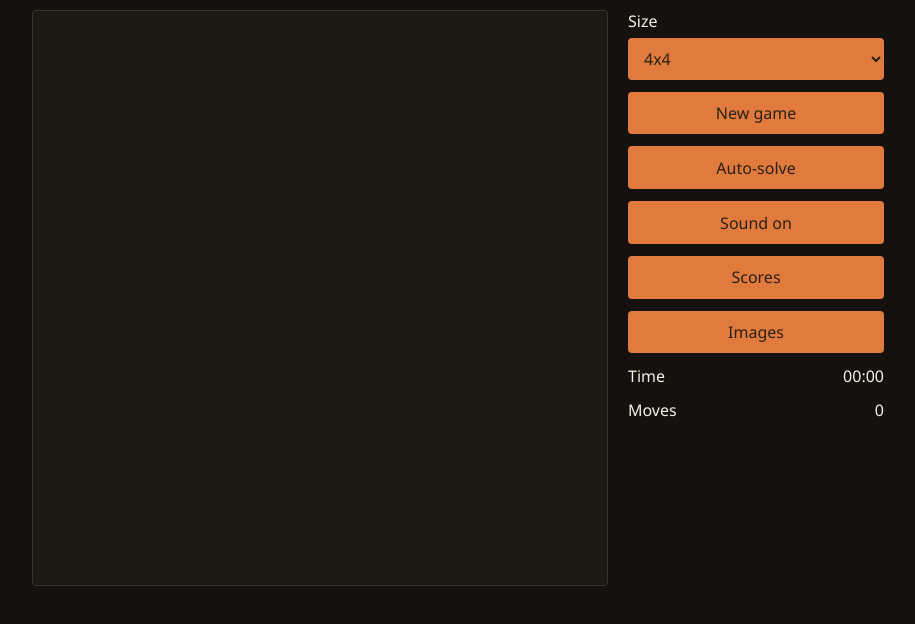
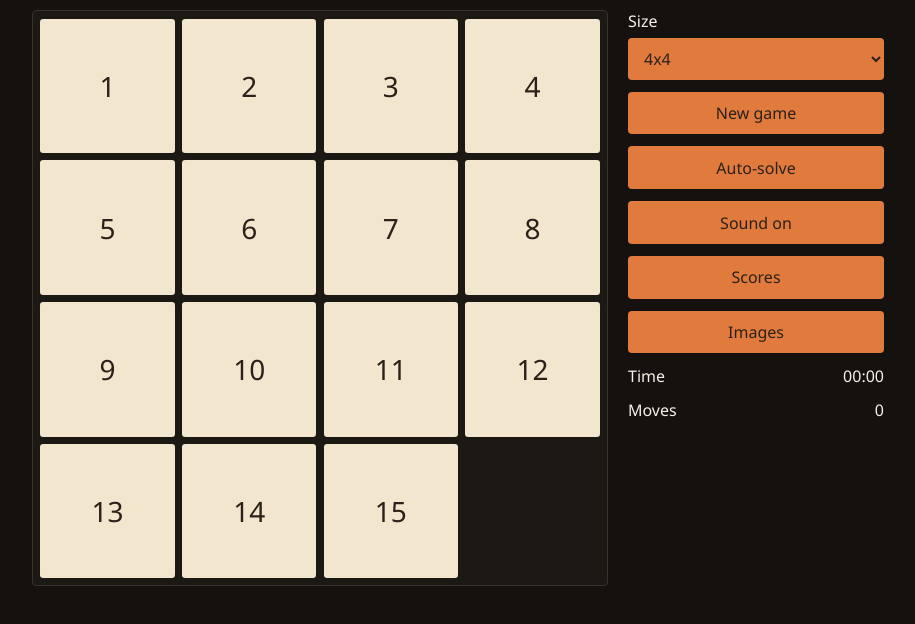
Before and after one commit to rdog49/gem-puzzle-harness, a website built with webpack: page src/index.html in a window 1280 px wide. Shown: the part 100-724 px from the top of the page, without its empty margins (182-1097 px from the left). Built offline with nearby package versions, Linux system fonts and the light colour scheme.

Commit message:
feat: GP-03 default 4x4 board
Record the missing GP-02 section in the project progress.

Co-authored-by: Cursor <cursoragent@cursor.com>

```diff
--- a/src/modules/app.js
+++ b/src/modules/app.js
@@ -1,3 +1,5 @@
+import renderSolvedBoard from './board';
+
 function createButton(id, text) {
   const button = document.createElement('button');
   button.type = 'button';
@@ -65,6 +67,7 @@ export default function mountApp(root) {
   const board = document.createElement('div');
   board.id = 'board';
   board.className = 'board';
+  renderSolvedBoard(board);
 
   const controls = document.createElement('div');
   controls.id = 'controls';
--- /dev/null
+++ b/src/modules/board.js
@@ -0,0 +1,24 @@
+const DEFAULT_SIZE = 4;
+
+function solvedTiles(size) {
+  const cellCount = size * size;
+
+  return Array.from({ length: cellCount }, (_, index) => (
+    index + 1 === cellCount ? 0 : index + 1
+  ));
+}
+
+export default function renderSolvedBoard(board) {
+  board.replaceChildren();
+
+  solvedTiles(DEFAULT_SIZE).forEach((value) => {
+    const cell = document.createElement('div');
+    const isEmpty = value === 0;
+
+    cell.className = isEmpty ? 'tile tile--empty' : 'tile';
+    if (!isEmpty) {
+      cell.textContent = String(value);
+    }
+    board.append(cell);
+  });
+}
--- a/src/styles/main.css
+++ b/src/styles/main.css
@@ -78,11 +78,32 @@ select {
 }
 
 .board {
+  display: grid;
+  grid-template-columns: repeat(4, minmax(0, 1fr));
+  grid-template-rows: repeat(4, minmax(0, 1fr));
+  gap: 0.45rem;
   width: min(100%, 34rem);
   aspect-ratio: 1;
+  padding: 0.45rem;
   background: #1c1814;
   border: 1px solid #3a322b;
   border-radius: 0.25rem;
+}
+
+.tile {
+  display: flex;
+  align-items: center;
+  justify-content: center;
+  min-width: 0;
+  min-height: 0;
+  border-radius: 0.2rem;
+  background: #f3e6cf;
+  color: #2a2118;
+  font-size: clamp(1rem, 3.5vw, 1.75rem);
+}
+
+.tile--empty {
+  background: transparent;
 }
 
 .controls {
```
Also changed, not shown: docs/progress.md (+8 -0 lines).
